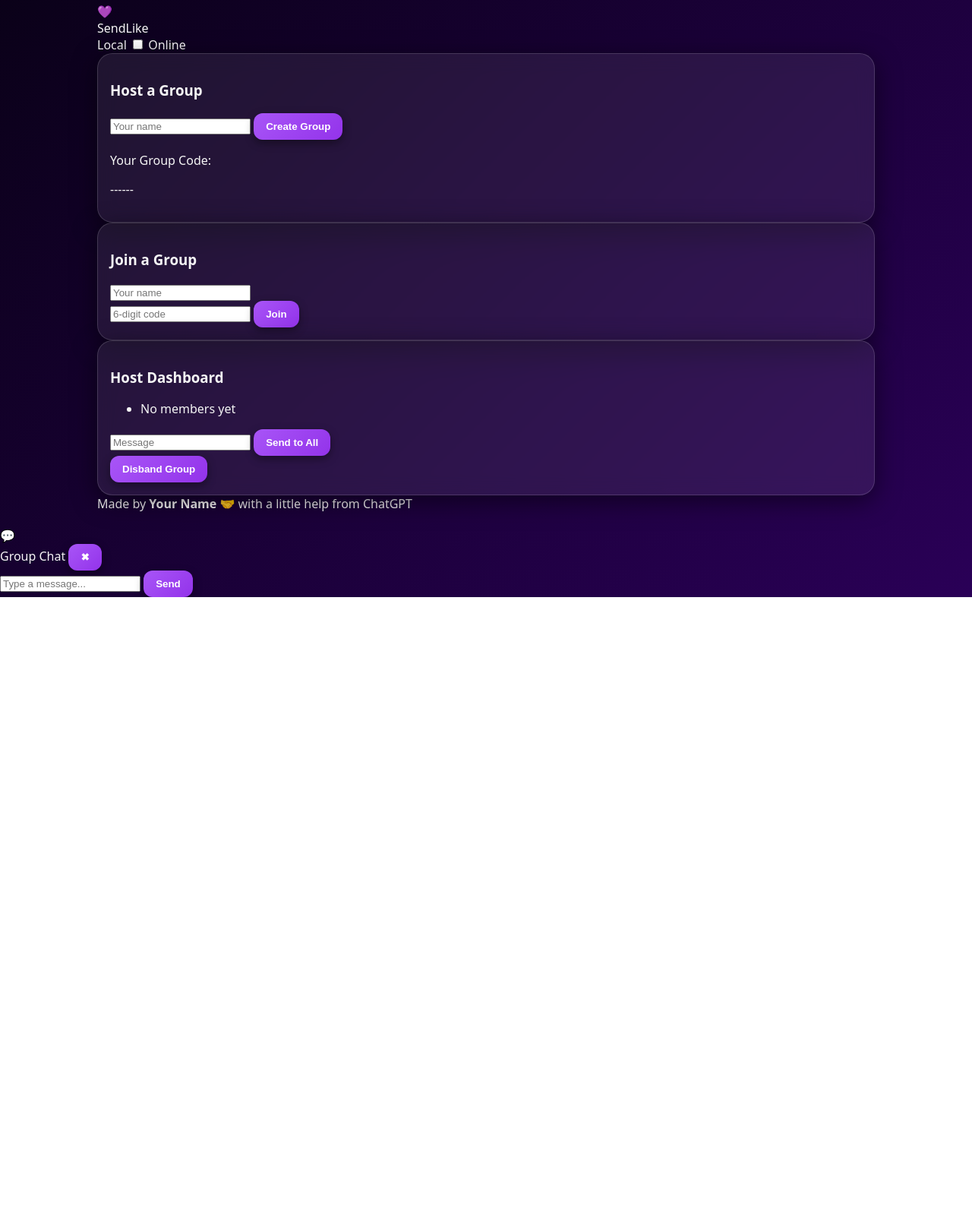
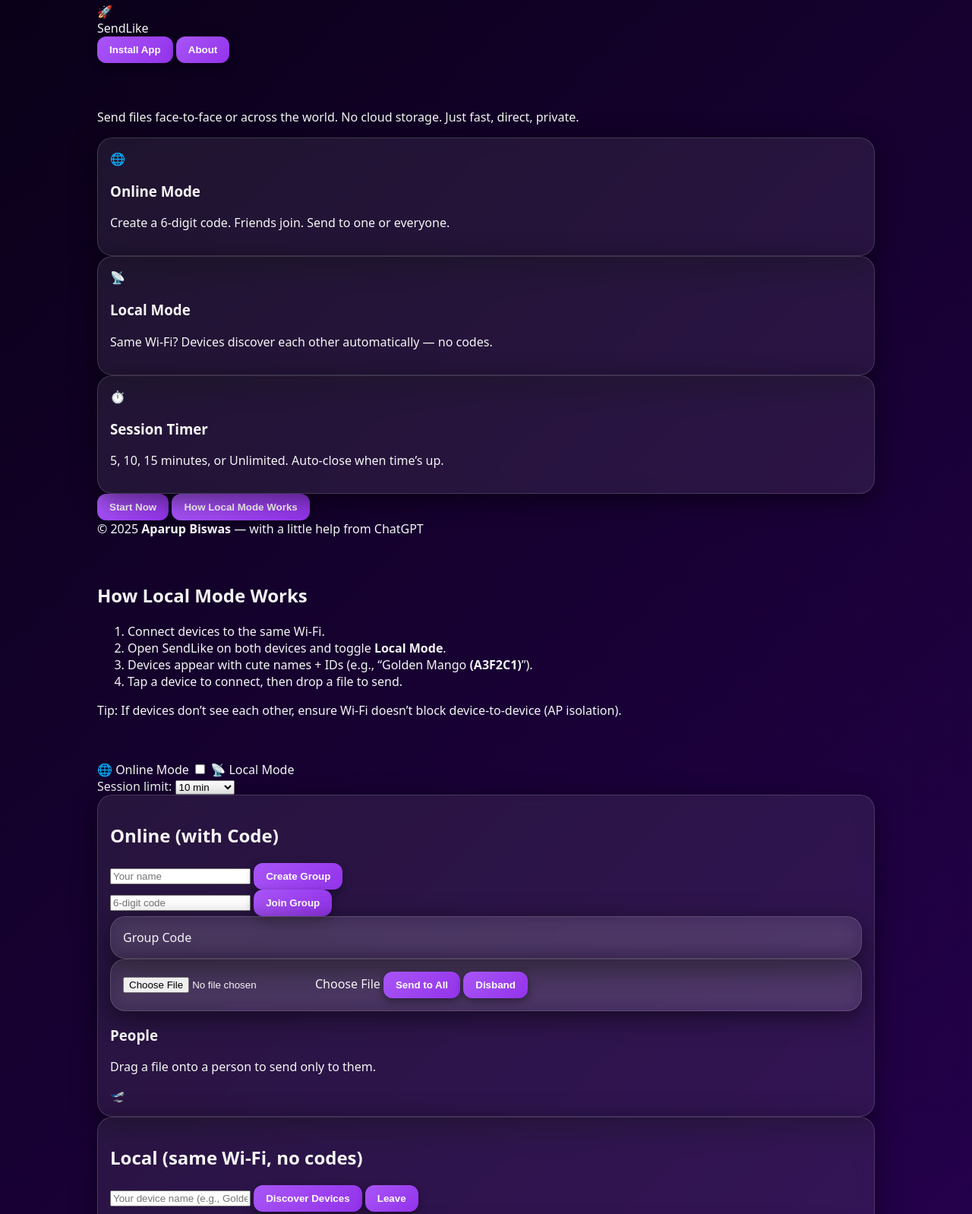
Before and after one commit to 0RIPPER0/sendlike-signal, a website: page public/index.html in a window 1280 px wide. Shown: the part 16-1614 px from the top of the page at 76% size. Before the commit the page ends 802 px from the top, so only its background shows below. Drawn offline with nearby package versions, Linux system fonts and the light colour scheme; no server answers.

Commit message:
Update index.html

```diff
--- a/public/index.html
+++ b/public/index.html
@@ -2,83 +2,182 @@
 <html lang="en">
 <head>
   <meta charset="UTF-8" />
-<meta name="viewport" content="width=device-width, initial-scale=1.0" />
-<title>SendLike</title>
-<link rel="stylesheet" href="style.css" />
+  <meta name="viewport" content="width=device-width, initial-scale=1" />
+  <title>SendLike — P2P Fast Share</title>
+  <link rel="manifest" href="/manifest.json">
+  <meta name="theme-color" content="#7c3aed">
+  <link rel="stylesheet" href="/style.css" />
 </head>
-<body>
-<div class="bg-gradient"></div>
-<div class="container">
-  <header class="hero">
+<body class="violet">
+  <div class="bg-anim"></div>
+
+  <header class="hero container">
     <div class="brand">
-      <div class="logo">💜</div>
+      <div class="logo">🚀</div>
       <div class="title">SendLike</div>
     </div>
-    <div class="mode-toggle">
-      <span>Local</span>
-      <label class="switch">
-        <input type="checkbox" id="modeSwitch" />
-        <span class="slider"></span>
-      </label>
-      <span>Online</span>
+    <div class="actions-header">
+      <button id="installBtn" class="ghost small hidden">Install App</button>
+      <button id="aboutBtn" class="ghost small">About</button>
     </div>
   </header>
 
+  <section class="landing container">
+    <h1 class="tagline" id="tagline"></h1>
+    <p class="sub">Send files face-to-face or across the world. No cloud storage. Just fast, direct, private.</p>
+
     <div class="cards">
-    <!-- Host / Join Panel -->
-    <div class="card" id="hostPanel">
-      <h3>Host a Group</h3>
-      <div class="row">
-        <input type="text" id="hostName" placeholder="Your name" />
-        <button class="primary">Create Group</button>
-      </div>
-      <p class="label">Your Group Code:</p>
-      <p class="code" id="hostCode">------</p>
+      <div class="card glass"><div class="em">🌐</div><h3>Online Mode</h3><p>Create a 6-digit code. Friends join. Send to one or everyone.</p></div>
+      <div class="card glass"><div class="em">📡</div><h3>Local Mode</h3><p>Same Wi-Fi? Devices discover each other automatically — no codes.</p></div>
+      <div class="card glass"><div class="em">⏱️</div><h3>Session Timer</h3><p>5, 10, 15 minutes, or Unlimited. Auto-close when time’s up.</p></div>
     </div>
 
-    <div class="card" id="joinPanel">
-      <h3>Join a Group</h3>
-      <div class="row">
-        <input type="text" id="joinName" placeholder="Your name" />
+    <div class="actions">
+      <button id="startApp" class="primary big">Start Now</button>
+      <button id="howWorks" class="ghost big">How Local Mode Works</button>
     </div>
-      <div class="row">
-        <input type="text" id="joinCode" placeholder="6-digit code" maxlength="6" />
-        <button>Join</button>
+
+    <footer class="footer muted small">© 2025 <b>Aparup Biswas</b> — with a little help from ChatGPT</footer>
+  </section>
+
+  <section class="how container hidden" id="howSection">
+    <h2>How Local Mode Works</h2>
+    <ol>
+      <li>Connect devices to the same Wi-Fi.</li>
+      <li>Open SendLike on both devices and toggle <b>Local Mode</b>.</li>
+      <li>Devices appear with cute names + IDs (e.g., “Golden Mango <b>(A3F2C1)</b>”).</li>
+      <li>Tap a device to connect, then drop a file to send.</li>
+    </ol>
+    <p class="muted small">Tip: If devices don’t see each other, ensure Wi-Fi doesn’t block device-to-device (AP isolation).</p>
+  </section>
+
+  <main class="app container hidden" id="app">
+    <div class="modebar glass">
+      <div class="switcher">
+        <span id="modeLabel">🌐 Online Mode</span>
+        <label class="switch"><input type="checkbox" id="modeSwitch"><span class="slider"></span></label>
+        <span>📡 Local Mode</span>
+      </div>
+      <div class="timerSelect">
+        <label>Session limit:</label>
+        <select id="ttlSelect">
+          <option value="5">5 min</option>
+          <option value="10" selected>10 min</option>
+          <option value="15">15 min</option>
+          <option value="0">Unlimited</option>
+        </select>
       </div>
     </div>
 
-    <!-- Host Dashboard -->
-    <div class="card" id="dashboardPanel">
-      <h3>Host Dashboard</h3>
-      <ul id="memberList">
-        <li>No members yet</li>
-      </ul>
+    <!-- ONLINE -->
+    <section id="onlinePanel" class="panel card glass">
+      <h2>Online (with Code)</h2>
+
       <div class="row">
-        <input type="text" id="sendMessage" placeholder="Message" />
-        <button>Send to All</button>
+        <input id="nameOnline" placeholder="Your name" autocomplete="name" />
+        <button id="createBtn" class="primary">Create Group</button>
       </div>
-      <button class="danger">Disband Group</button>
+
+      <div class="row input-fix">
+        <input id="joinCode" placeholder="6-digit code" inputmode="numeric" maxlength="6" />
+        <button id="joinBtn">Join Group</button>
+      </div>
+
+      <div id="onlineInfo" class="muted"></div>
+
+      <div id="groupArea" class="hidden">
+        <div class="grid">
+          <div class="code-card card soft glass">
+            <div class="label">Group Code</div>
+            <div id="groupCode" class="code"></div>
+            <div id="expires" class="muted small"></div>
+          </div>
+
+          <div class="send-card card soft glass">
+            <label class="file"><input type="file" id="fileOnline" /><span>Choose File</span></label>
+            <button id="sendAll" class="primary">Send to All</button>
+            <button id="disband" class="danger hidden">Disband</button>
           </div>
         </div>
 
-  <footer class="footer">
-    Made by <strong>Your Name</strong> 🤝 with a little help from ChatGPT
-  </footer>
+        <h3>People</h3>
+        <div id="peersOnline" class="peers"></div>
+        <p class="muted small">Drag a file onto a person to send only to them.</p>
+
+        <div id="progressWrap" class="hidden">
+          <div id="runway"><div id="jet">🛫</div></div>
+          <div id="progressTitle"></div>
+          <div class="progress"><div id="progressBar" class="progress-bar"></div></div>
+          <div id="speedLine" class="muted small"></div>
+        </div>
+      </div>
+    </section>
+
+    <!-- LOCAL -->
+    <section id="localPanel" class="panel card glass hidden">
+      <h2>Local (same Wi-Fi, no codes)</h2>
+
+      <div class="row">
+        <input id="nameLocal" placeholder="Your device name (e.g., Golden Mango)" />
+        <button id="enterLocal" class="primary">Discover Devices</button>
+        <button id="leaveLocal" class="ghost hidden">Leave</button>
       </div>
 
-<!-- Floating Chat Bubble -->
-<div class="chat-bubble" id="chatBubble">💬</div>
-<div class="chat-panel" id="chatPanel">
-  <div class="chat-header">
-    <span>Group Chat</span>
-    <button id="closeChat">✖</button>
+      <div id="localInfo" class="muted">Devices on this Wi-Fi will appear below.</div>
+
+      <div id="localArea" class="hidden">
+        <div class="send-card card soft glass">
+          <label class="file"><input type="file" id="fileLocal" /><span>Choose File</span></label>
+          <button id="sendAllLocal" class="primary">Send to All</button>
         </div>
-  <div class="chat-messages" id="chatMessages"></div>
-  <div class="chat-input">
-    <input type="text" id="chatText" placeholder="Type a message..." />
-    <button id="sendChat">Send</button>
+
+        <h3>Devices</h3>
+        <div id="peersLocal" class="peers"></div>
+        <p class="muted small">Drag a file onto a device bubble to target only that device.</p>
+
+        <div id="progressWrapLocal" class="hidden">
+          <div id="runwayLocal"><div id="jetLocal">🛫</div></div>
+          <div id="progressTitleLocal"></div>
+          <div class="progress"><div id="progressBarLocal" class="progress-bar"></div></div>
+          <div id="speedLineLocal" class="muted small"></div>
+        </div>
+      </div>
+    </section>
+
+    <section id="disbanded" class="hidden center">
+      <h2>Group closed</h2>
+      <p id="disbandReason" class="muted">The host ended the session.</p>
+      <button onclick="location.reload()">Create/Join new group</button>
+    </section>
+
+    <footer class="footer muted small">© 2025 <b>Aparup Biswas</b></footer>
+  </main>
+
+  <!-- Floating Chat -->
+  <button class="fab chat hidden" id="chatBtn" title="Group Chat">💬</button>
+  <div class="chat-panel hidden" id="chatPanel">
+    <div class="chat-head">Group Chat <button id="closeChat" class="ghost small">×</button></div>
+    <div class="chat-body" id="chatBody"></div>
+    <div class="chat-foot">
+      <input id="chatInput" placeholder="Type a message…" />
+      <button id="chatSend" class="primary">Send</button>
     </div>
   </div>
 
+  <!-- About Modal -->
+  <div class="modal hidden" id="aboutModal">
+    <div class="modal-card glass">
+      <div class="modal-head"><span>🚀 SendLike</span><button id="aboutClose" class="ghost small">×</button></div>
+      <div class="modal-body">
+        <p class="tag-muted"><b>Fast Enough to Make Wi-Fi Blush… Because Your Files Deserve a First-Class Trip.</b> 📶😳🛫📂</p>
+        <p>Created by <b>Aparup Biswas</b></p>
+        <p class="muted small">Version: <span id="ver"></span></p>
+      </div>
+      <div class="modal-foot"><button id="okAbout" class="primary">OK</button></div>
+    </div>
+  </div>
+
+  <script src="/socket.io/socket.io.js"></script>
+  <script src="/script.js"></script>
 </body>
 </html>
```
Lines whose indentation alone changed are shown as unchanged.
